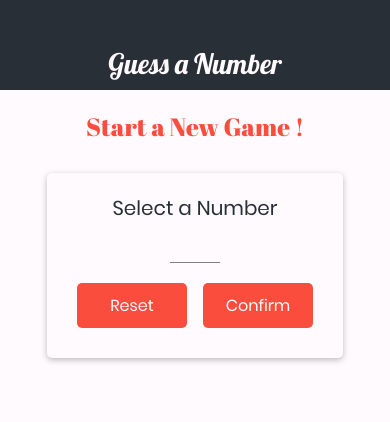
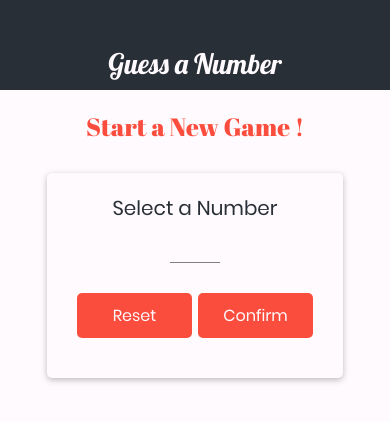
Before and after one commit to JulieAllix/rn-second-app, a React Native app: screen / in a window 390 px wide. Shown: the top 422 px of the page. Built offline with nearby package versions, Linux system fonts and the light colour scheme.

Commit message:
Create MainButton Component

```diff
--- /dev/null
+++ b/components/MainButton.js
@@ -0,0 +1,32 @@
+import React from 'react';
+import { View, Text, StyleSheet, TouchableOpacity } from 'react-native';
+
+import Colors from '../constants/themeColors';
+import BodyText from '../components/BodyText';
+
+const MainButton = props => {
+    return (
+        <TouchableOpacity style={styles.button} onPress={props.onPress}>
+            <BodyText style={styles.text}>
+                {props.children}
+            </BodyText>
+        </TouchableOpacity>
+    )
+};
+
+const styles = StyleSheet.create({
+    button: {
+        backgroundColor: Colors.primary,
+        padding: 10,
+        marginVertical: 10,
+        borderRadius: 5,
+        width: 115,
+    },
+    text: {
+        color: Colors.light,
+        textAlign: 'center',
+        fontSize: 16,
+    },
+});
+
+export default MainButton;
--- a/screens/GameOverScreen.js
+++ b/screens/GameOverScreen.js
@@ -1,18 +1,30 @@
 import React from 'react';
 import { View, Text, StyleSheet, TouchableOpacity, Image } from 'react-native';
 
+import MainButton from '../components/MainButton';
+
+import BodyText from '../components/BodyText';
 import Colors from '../constants/themeColors';
 
 const GameOverScreen = props => {
     return (
     <View style={styles.screen}>
-        <Text style={styles.summary}>The Game is Over !</Text>
-        <Image style={styles.image} source={require('../assets/game-over.png')}/>
-        <Text style={styles.summary}>Number of rounds: {props.roundsNumber}</Text>
-        <Text style={styles.summary}>Number was: {props.userNumber}</Text>
-        <TouchableOpacity style={styles.button} onPress={props.onRestart}>
-            <Text style={styles.text}>New Game</Text>
-        </TouchableOpacity>
+        <BodyText style={styles.summary}>The Game is Over !</BodyText>
+        <Image
+            //
+            style={styles.image}
+            source={require('../assets/game-over.png')}
+            //source={{uri: 'https://www.muylinux.com/wp-content/uploads/2014/01/mljuegos0.png'}}
+            resizeMode="cover"
+        />
+        <View style={styles.resultContainer}>
+            <BodyText style={styles.summary}>
+                Your phone needed <Text style={styles.highlight}>{props.roundsNumber}</Text> rounds to guess the number <Text style={styles.highlight}>{props.userNumber}</Text>.
+            </BodyText>
+        </View>
+        <MainButton onPress={props.onRestart}>
+            New Game
+        </MainButton>
     </View>
     );
 };
@@ -25,22 +37,18 @@ const styles = StyleSheet.create({
     },
     summary: {
         fontSize: 20,
-    },
-    button: {
-        backgroundColor: Colors.primary,
-        padding: 10,
-        marginTop: 20,
-        borderRadius: 5,
-        width: 110,
-    },
-    text: {
-        color: Colors.light,
         textAlign: 'center',
-        fontSize: 16,
     },
     image: {
         width: '80%',
         height: 300,
+    },
+    resultContainer: {
+        width: '80%',
+    },
+    highlight: {
+        color: Colors.primary,
+        fontWeight: 'bold'
     }
 });
 
--- a/screens/GameScreen.js
+++ b/screens/GameScreen.js
@@ -1,8 +1,10 @@
 import React, { useState, useRef, useEffect } from 'react';
 import { View, Text, StyleSheet, TouchableOpacity, Alert } from 'react-native';
 
+import BodyText from '../components/BodyText';
 import NumberContainer from '../components/NumberContainer';
 import Card from '../components/Card';
+import MainButton from '../components/MainButton';
 
 import Colors from '../constants/themeColors';
 
@@ -49,15 +51,15 @@ const GameScreen = props => {
 
     return (
         <View style={styles.screen}>
-            <Text style={styles.subTitle}>Opponent's Guess</Text>
+            <BodyText style={styles.subTitle}>Opponent's Guess</BodyText>
             <NumberContainer>{currentGuess}</NumberContainer>
             <Card style={styles.buttonsContainer}>
-                <TouchableOpacity style={styles.button} onPress={nextGuessHandler.bind(this, 'lower')}>
-                    <Text style={styles.text}>Lower</Text>
-                </TouchableOpacity>
-                <TouchableOpacity style={styles.button} onPress={nextGuessHandler.bind(this, 'greater')}>
-                    <Text style={styles.text}>Greater</Text>
-                </TouchableOpacity>
+                <MainButton onPress={nextGuessHandler.bind(this, 'lower')}>
+                    Lower
+                </MainButton>
+                <MainButton onPress={nextGuessHandler.bind(this, 'greater')}>
+                    Greater
+                </MainButton>
             </Card>
         </View>
     )
@@ -80,17 +82,6 @@ const styles = StyleSheet.create({
         paddingHorizontal: 25,
         marginVertical: 10
     },
-    button: {
-        backgroundColor: Colors.primary,
-        padding: 10,
-        borderRadius: 5,
-        width: 110,
-    },
-    text: {
-        color: Colors.light,
-        textAlign: 'center',
-        fontSize: 16,
-    },
 });
 
 export default GameScreen;
--- a/screens/StartGameScreen.js
+++ b/screens/StartGameScreen.js
@@ -15,6 +15,7 @@ import BodyText from '../components/BodyText';
 import Card from '../components/Card';
 import Input from '../components/Input';
 import NumberContainer from '../components/NumberContainer';
+import MainButton from '../components/MainButton';
 
 import Colors from '../constants/themeColors';
 
@@ -61,9 +62,9 @@ const StartGameScreen = props => {
             <Card style={styles.inputContainer}>
                 <BodyText style={styles.confirmedOutput}>Chosen Number : </BodyText>
                 <NumberContainer>{selectedNumber}</NumberContainer>
-                <TouchableOpacity style={styles.button} onPress={() => props.onStartGame(selectedNumber)}>
-                    <BodyText style={styles.text}>Start Game</BodyText>
-                </TouchableOpacity>
+                <MainButton onPress={() => props.onStartGame(selectedNumber)}>
+                    Start Game
+                </MainButton>
             </Card>
     };
 
@@ -89,12 +90,12 @@ const StartGameScreen = props => {
                         value={enteredValue}
                     />
                     <View style={styles.buttonsContainer}>
-                        <TouchableOpacity style={styles.button} onPress={resetInputHandler}>
-                            <BodyText style={styles.text}>Reset</BodyText>
-                        </TouchableOpacity>
-                        <TouchableOpacity style={styles.button} onPress={confirmInputHandler}>
-                            <BodyText style={styles.text}>Confirm</BodyText>
-                        </TouchableOpacity>
+                        <MainButton onPress={resetInputHandler}>
+                            Reset
+                        </MainButton>
+                        <MainButton onPress={confirmInputHandler}>
+                            Confirm
+                        </MainButton>
                     </View>
                 </Card>
                 {confirmedOutput}
@@ -135,17 +136,6 @@ const styles = StyleSheet.create({
         paddingHorizontal: 10,
         marginVertical: 10
     },
-    button: {
-        backgroundColor: Colors.primary,
-        padding: 10,
-        borderRadius: 5,
-        width: 110,
-    },
-    text: {
-        color: Colors.light,
-        textAlign: 'center',
-        fontSize: 16,
-    },
     input: {
         width: 50,
         textAlign: 'center',
```
